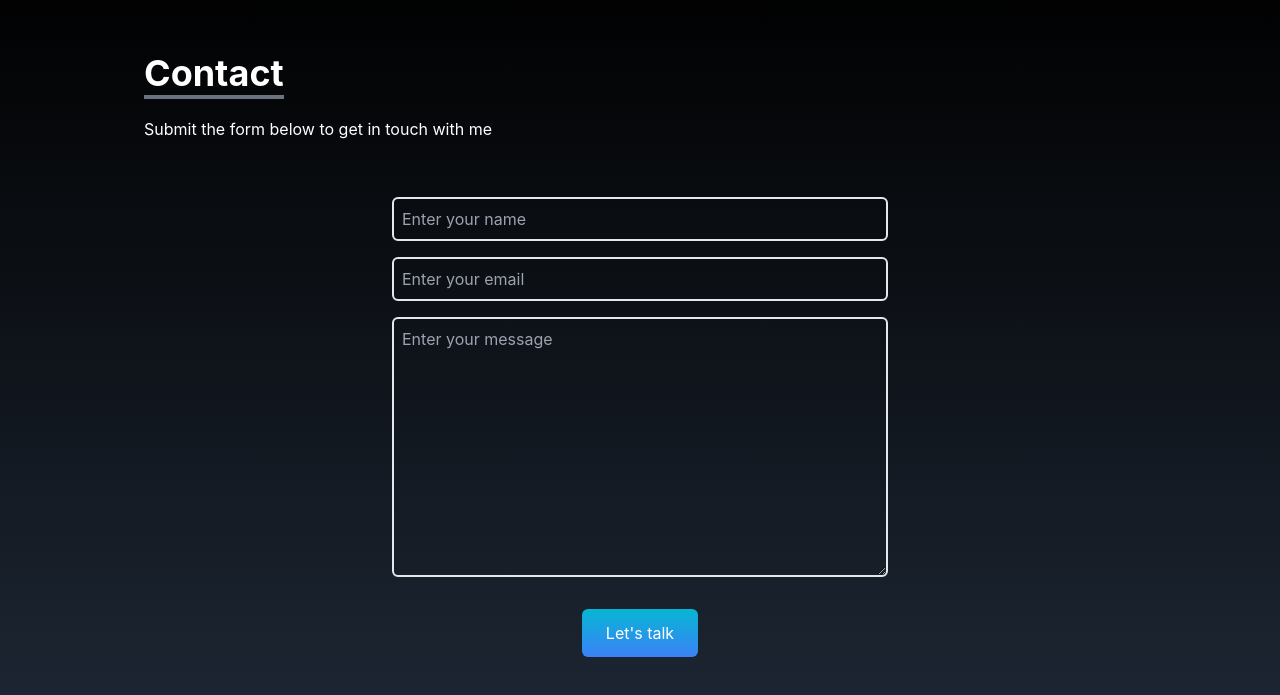
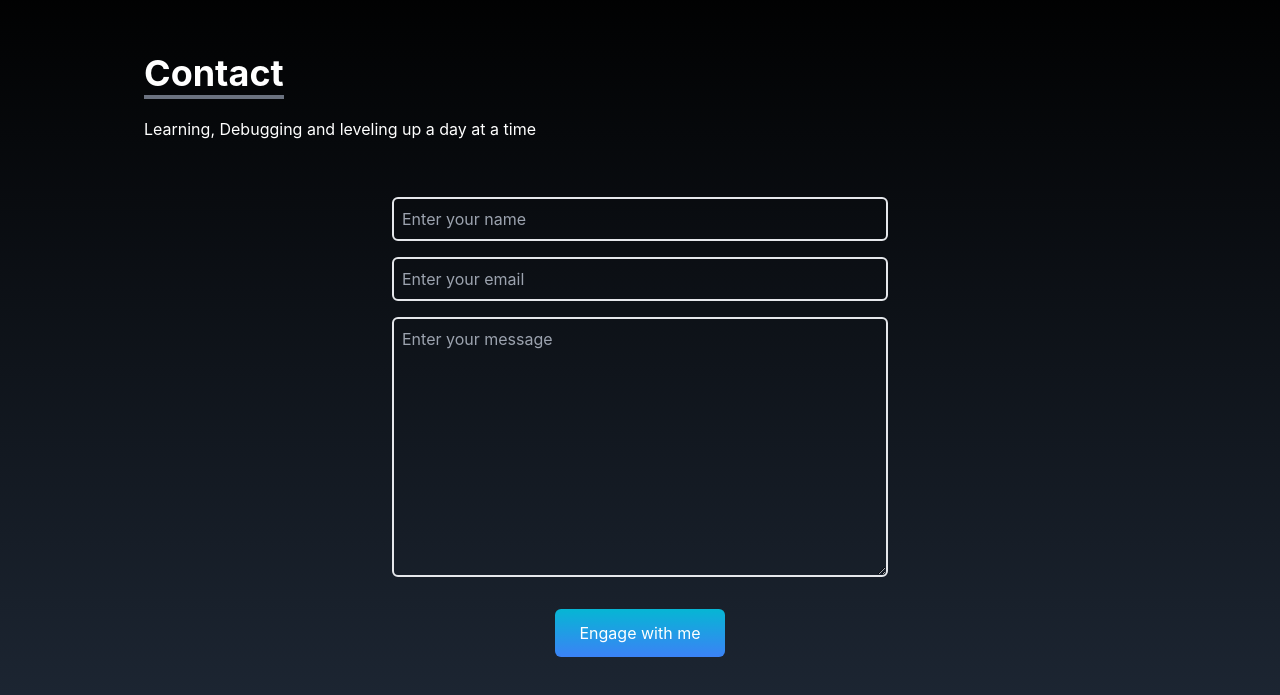
Before and after one commit to Isabellanamutenda/website-app, a React (Create React App) app: page / in a window 1280 px wide. Shown: the part 2429-3124 px from the top of the page. Built offline with nearby package versions, Linux system fonts and the light colour scheme.

Commit message:
Add engage talk

```diff
--- a/src/components/Contact.jsx
+++ b/src/components/Contact.jsx
@@ -11,7 +11,7 @@ const Contact = () => {
           <p className="text-4xl font-bold inline border-b-4 border-gray-500">
             Contact
           </p>
-          <p className="py-6">Submit the form below to get in touch with me</p>
+          <p className="py-6">Learning, Debugging and leveling up a day at a time</p>
         </div>
 
         <div className=" flex justify-center items-center">
@@ -40,7 +40,7 @@ const Contact = () => {
             ></textarea>
 
             <button className="text-white bg-gradient-to-b from-cyan-500 to-blue-500 px-6 py-3 my-8 mx-auto flex items-center rounded-md hover:scale-110 duration-300">
-              Let's talk
+              Engage with me
             </button>
           </form>
         </div>
```
